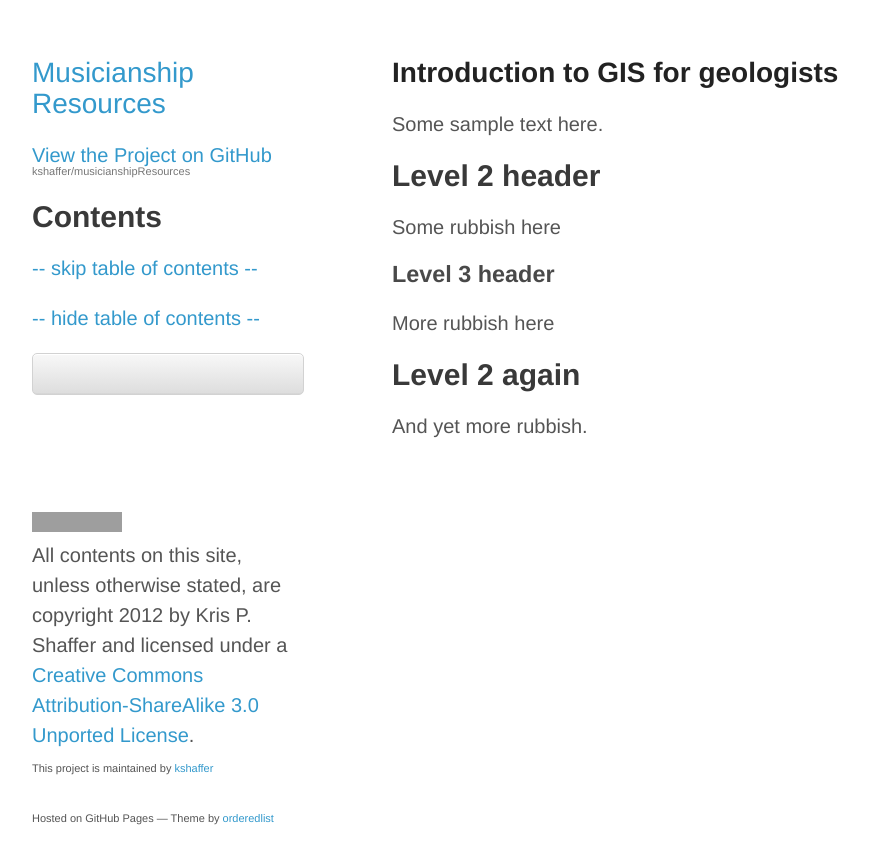
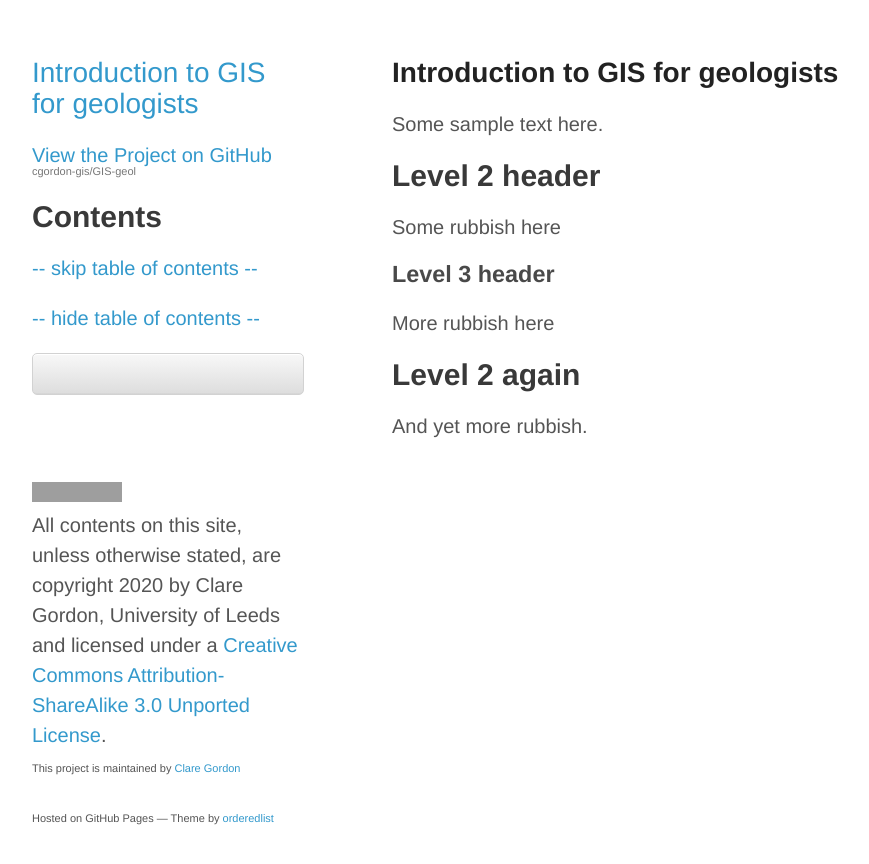
Before and after one commit to cgordon-gis/GIS-geol, a Jekyll site: the page built from index.md, in a window 1280 px wide. Shown: the top 864 px of the page, without its empty margins (178-1047 px from the left). Built offline with Jekyll 4.4.1, drawn with Linux system fonts in a browser that asks for light colours; some web fonts are replaced; grey boxes are pictures that could not be loaded.

Commit message:
Updates to default style

```diff
--- a/_layouts/default.html
+++ b/_layouts/default.html
@@ -3,7 +3,7 @@
    <head>
       <meta charset="utf-8">
       <meta http-equiv="X-UA-Compatible" content="chrome=1">
-      <title>Musicianship Resources – Horton School of Music – Charleston Southern University</title>
+      <title>GIS for Geologists, School of Earth and Environment, University of Leeds</title>
 
       <link rel="stylesheet" href="css/styles.css">
       <link rel="stylesheet" href="css/pygment_trac.css">
@@ -18,10 +18,10 @@
    <body>
       <div class="wrapper">
 	 <header>
-	    <h1><a href="index.html">Musicianship Resources</a></h1>
+	    <h1><a href="index.html">Introduction to GIS for geologists</a></h1>
 	    <p></p>
 
-	    <p class="view"><a href="https://github.com/kshaffer/musicianshipResources">View the Project on GitHub <small>kshaffer/musicianshipResources</small></a></p>
+	    <p class="view"><a href="https://github.com/cgordon-gis/GIS-geol">View the Project on GitHub <small>cgordon-gis/GIS-geol</small></a></p>
 
 	    <h2 class="no-TOC noPrint generate_for_page">Contents</h2>
 	    <div id="generated-toc" class="generate_from_h2 generate_to_h4 list_type_ul noPrint">
@@ -34,21 +34,11 @@
 	 </section>
 
 	 <footer>
-	    <a rel="license" href="http://creativecommons.org/licenses/by-sa/3.0/"><img alt="Creative Commons License" style="border-width:0" src="http://i.creativecommons.org/l/by-sa/3.0/88x31.png" /></a><br />All contents on this site, unless otherwise stated, are copyright 2012 by Kris P. Shaffer and licensed under a <a rel="license" href="http://creativecommons.org/licenses/by-sa/3.0/">Creative Commons Attribution-ShareAlike 3.0 Unported License</a>.
-	    <p><small>This project is maintained by <a href="https://github.com/kshaffer">kshaffer</a></small></p>
+	    <a rel="license" href="http://creativecommons.org/licenses/by-sa/3.0/"><img alt="Creative Commons License" style="border-width:0" src="http://i.creativecommons.org/l/by-sa/3.0/88x31.png" /></a><br />All contents on this site, unless otherwise stated, are copyright 2020 by Clare Gordon, University of Leeds and licensed under a <a rel="license" href="http://creativecommons.org/licenses/by-sa/3.0/">Creative Commons Attribution-ShareAlike 3.0 Unported License</a>.
+	    <p><small>This project is maintained by <a href="https://github.com/cgordon-gis">Clare Gordon</a></small></p>
 	    <p><small>Hosted on GitHub Pages &mdash; Theme by <a href="https://github.com/orderedlist">orderedlist</a></small></p>
 	 </footer>
       </div>
       <script src="javascripts/scale.fix.js"></script>
-      <script>
-	 (function(i,s,o,g,r,a,m){i['GoogleAnalyticsObject']=r;i[r]=i[r]||function(){
-	    (i[r].q=i[r].q||[]).push(arguments)},i[r].l=1*new Date();a=s.createElement(o),
-	       m=s.getElementsByTagName(o)[0];a.async=1;a.src=g;m.parentNode.insertBefore(a,m)
-	 })(window,document,'script','//www.google-analytics.com/analytics.js','ga');
-
-ga('create', 'UA-39541792-2', 'github.com');
-ga('send', 'pageview');
-
-      </script>
    </body>
 </html>
```
Also changed, not shown: 1 other file.
